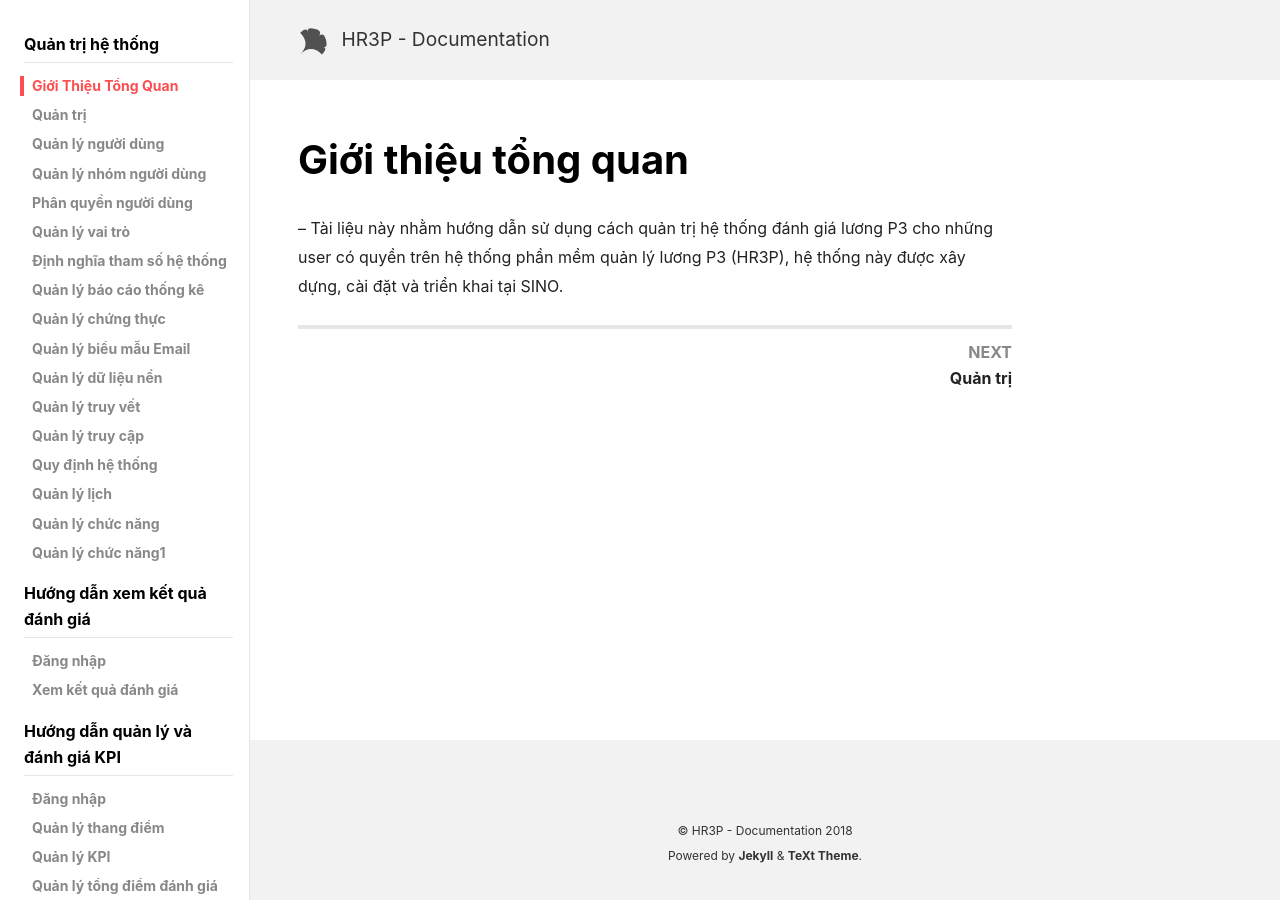
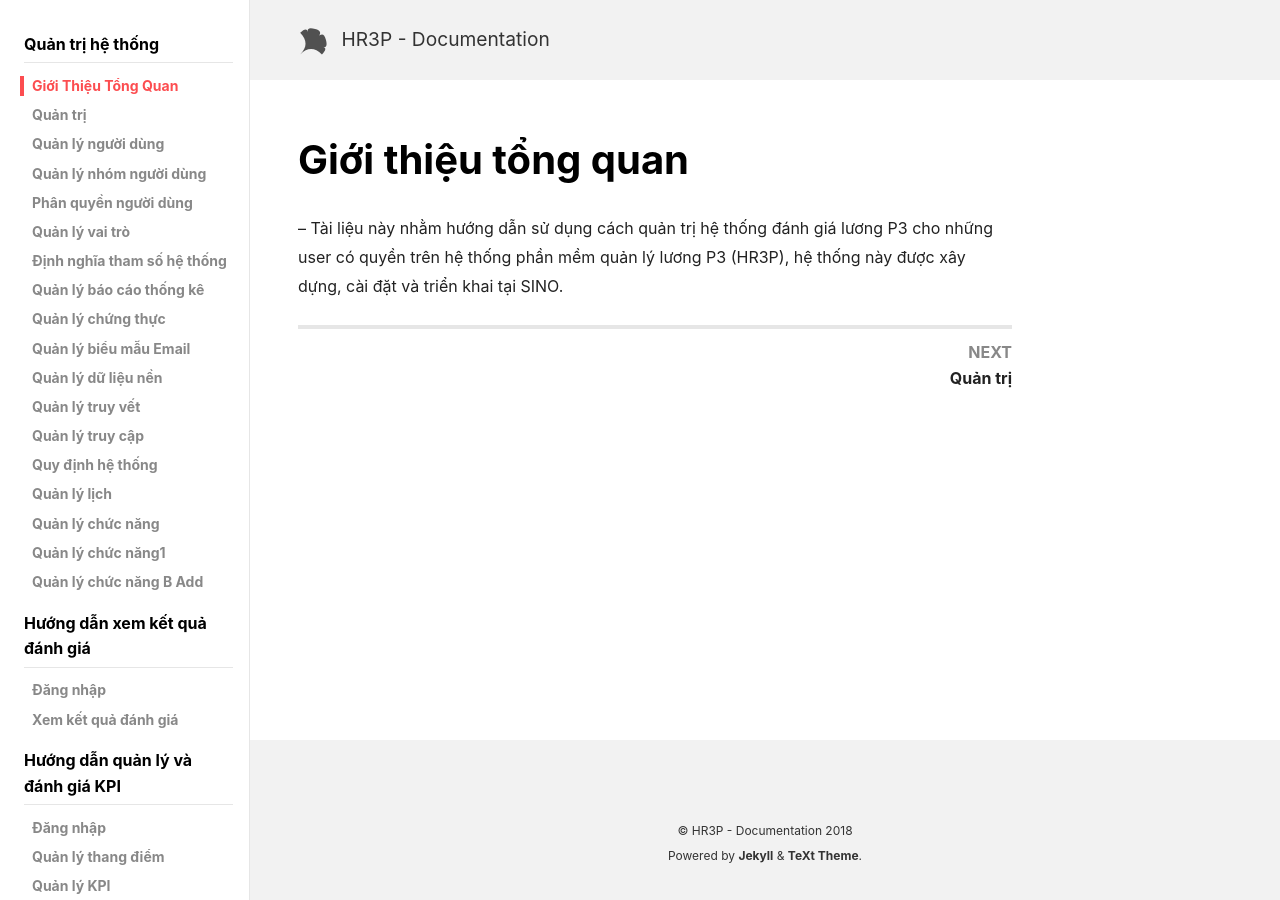
Before and after one commit to sinoautoid/hr3p, a Jekyll site: the page built from docs/_docs/en/Introduction.md, in a window 1280 px wide. Built offline with Jekyll 4.4.1, drawn with Linux system fonts in a browser that asks for light colours; nearby versions of some CDN libraries; the list of posts is cut into pages by our own code.

Commit message:
b update conflict

```diff
--- a/_data/navigation.yml
+++ b/_data/navigation.yml
@@ -49,6 +49,8 @@ mgmt-system:
         url: /quan-ly-chuc-nang
       - title: Quản lý chức năng1
         url: /quan-ly-chuc-nang1
+      - title: Quản lý chức năng B Add
+        url: /quan-ly-chuc-nang
 
   - title: Hướng dẫn xem kết quả đánh giá
     children:
```
